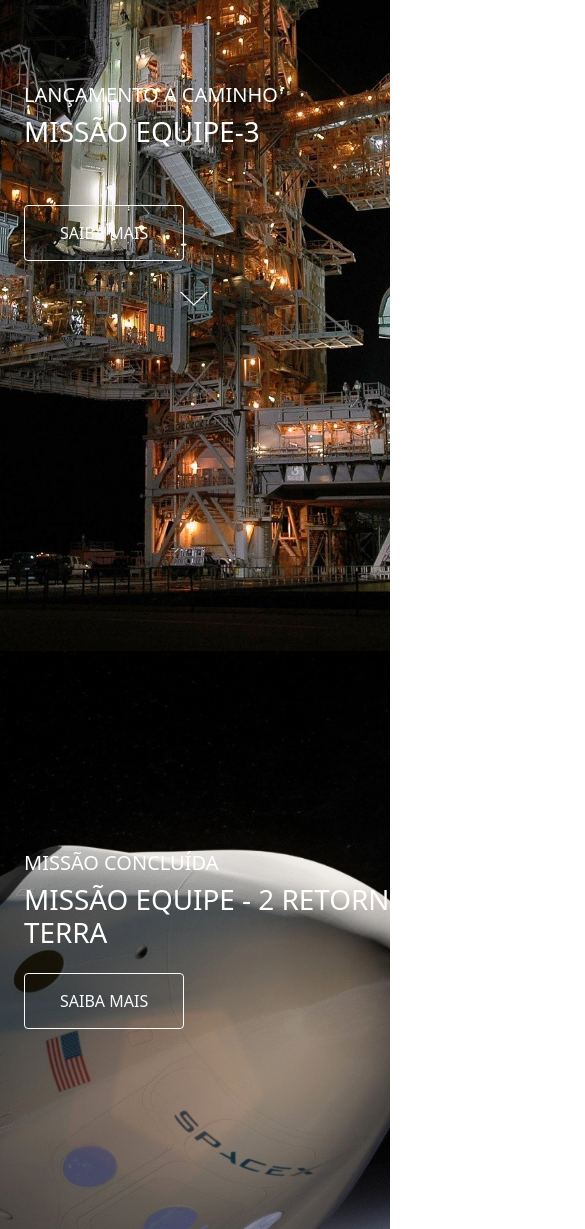
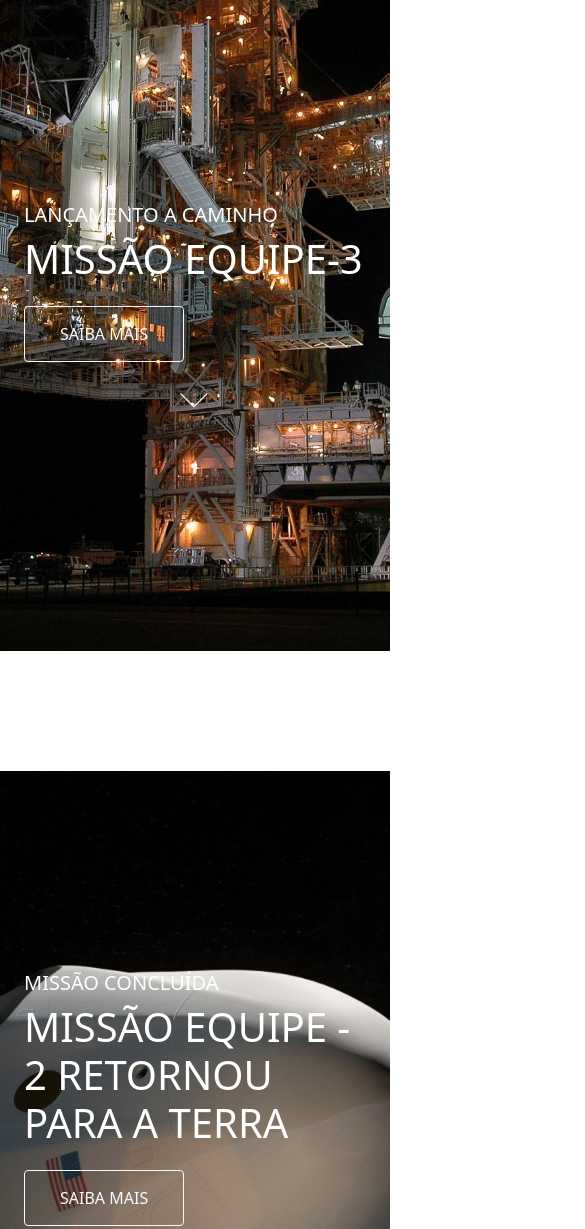
Before and after one commit to fernandoreinaldo/bootstrap, a plain HTML site: page onebitX/index.html in a window 390 px wide. Shown: the part 193-1422 px from the top of the page, 585 px wide, since content can reach past the window. Drawn offline with nearby package versions, Linux system fonts and the light colour scheme.

Commit message:
finalizacao responsividade pagina ohome

```diff
--- a/onebitX/index.html
+++ b/onebitX/index.html
@@ -13,7 +13,7 @@
     <link rel="shortcut icon" href="./images/favicon.png" type="image/x-icon">
     <!-- Link CSS -->
     <link rel="stylesheet" href="./css/style.css">
-    <title>Onebit X - Home</title>
+    <title>Onebit X - Home********</title>
 </head>
 
 <body>
@@ -47,7 +47,7 @@
 
         <div class="container tittlePadding">
             <p class="h5" id="launchComing">LANÇAMENTO A CAMINHO</p>
-            <p class="h1">MISSÃO EQUIPE-3</p>
+            <p class="h1 mediumTitle">MISSÃO EQUIPE-3</p>
             <button type="button" class="btn btn-outline-light mt-5" id="button">SAIBA MAIS</button>
 
             <div class="container text-center">
--- a/onebitX/sass/pages/index.scss
+++ b/onebitX/sass/pages/index.scss
@@ -1,31 +1,53 @@
-.container00{
-    &.container01{
+.container00 {
+    &.container01 {
         background-image: url(../../images/home/01.jpg);
     }
 
-    &.container02{
+    &.container02 {
         background-image: url(../../images/home/03.jpg);
     }
 
-    &.container03{
+    &.container03 {
         background-image: url(../../images/home/02.gif);
     }
 
-    &.container04{
+    &.container04 {
         background-image: url(../../images/home/04.jpg);
     }
 }
 
-.tittlePadding{
+.tittlePadding {
     padding-top: 200px;
 }
 
-.shortTitle{
+.shortTitle {
     width: 550px;
     margin-bottom: -25px;
 }
 
-.mediumTitle{
+.mediumTitle {
     width: 650px;
     margin-bottom: -25px;
 }
+
+// Media Query
+
+@media(max-width: 750px) {
+    .tittlePadding {
+        margin-top: 120px;
+    }
+
+    .shortTitle,
+    .mediumTitle {
+        width: auto;
+        font-size: 50px;
+    }
+}
+
+@media(max-width: 480px) {
+
+    .shortTitle,
+    .mediumTitle {
+        font-size: 40px;
+    }
+}
```
Also changed, not shown: onebitX/css/style.css, 1 other file.
